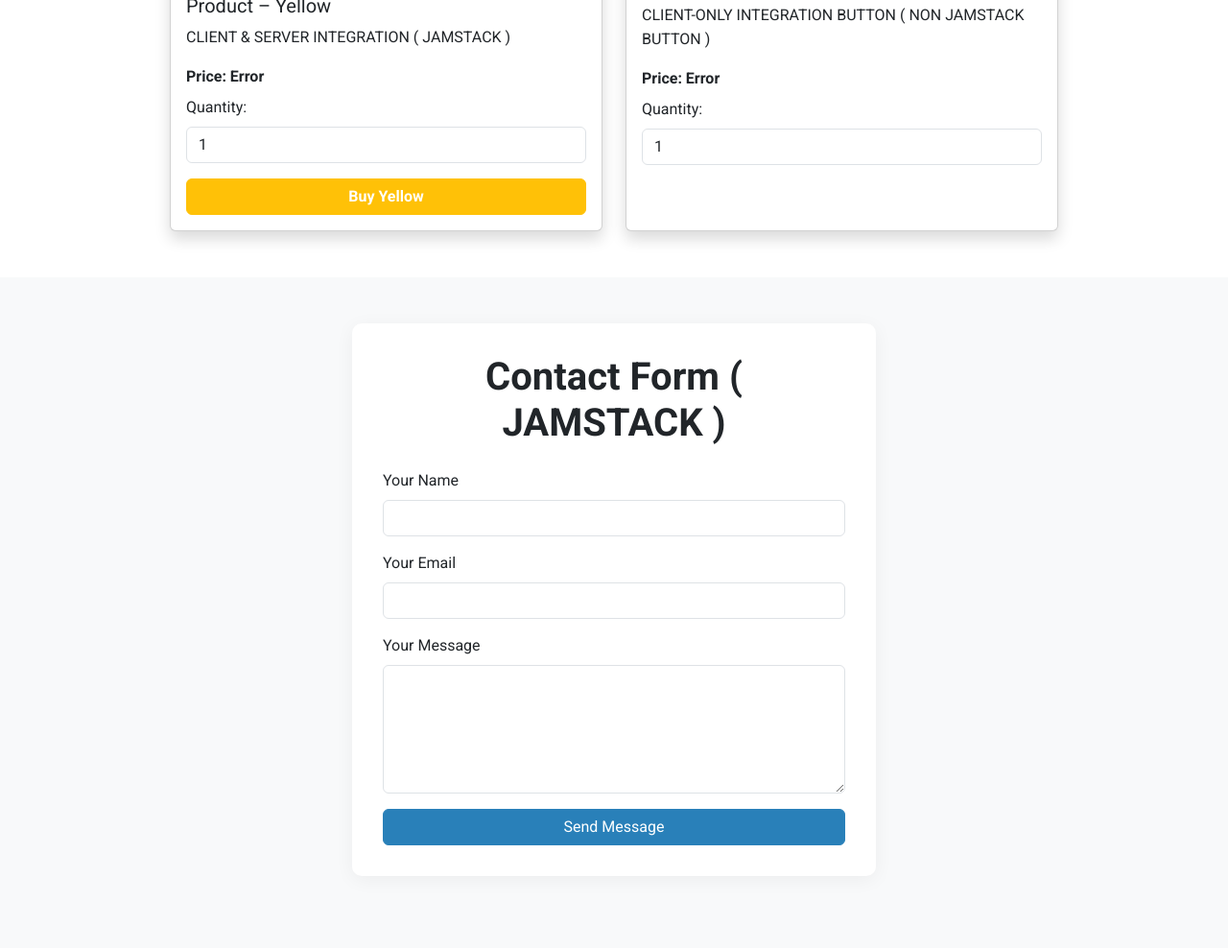
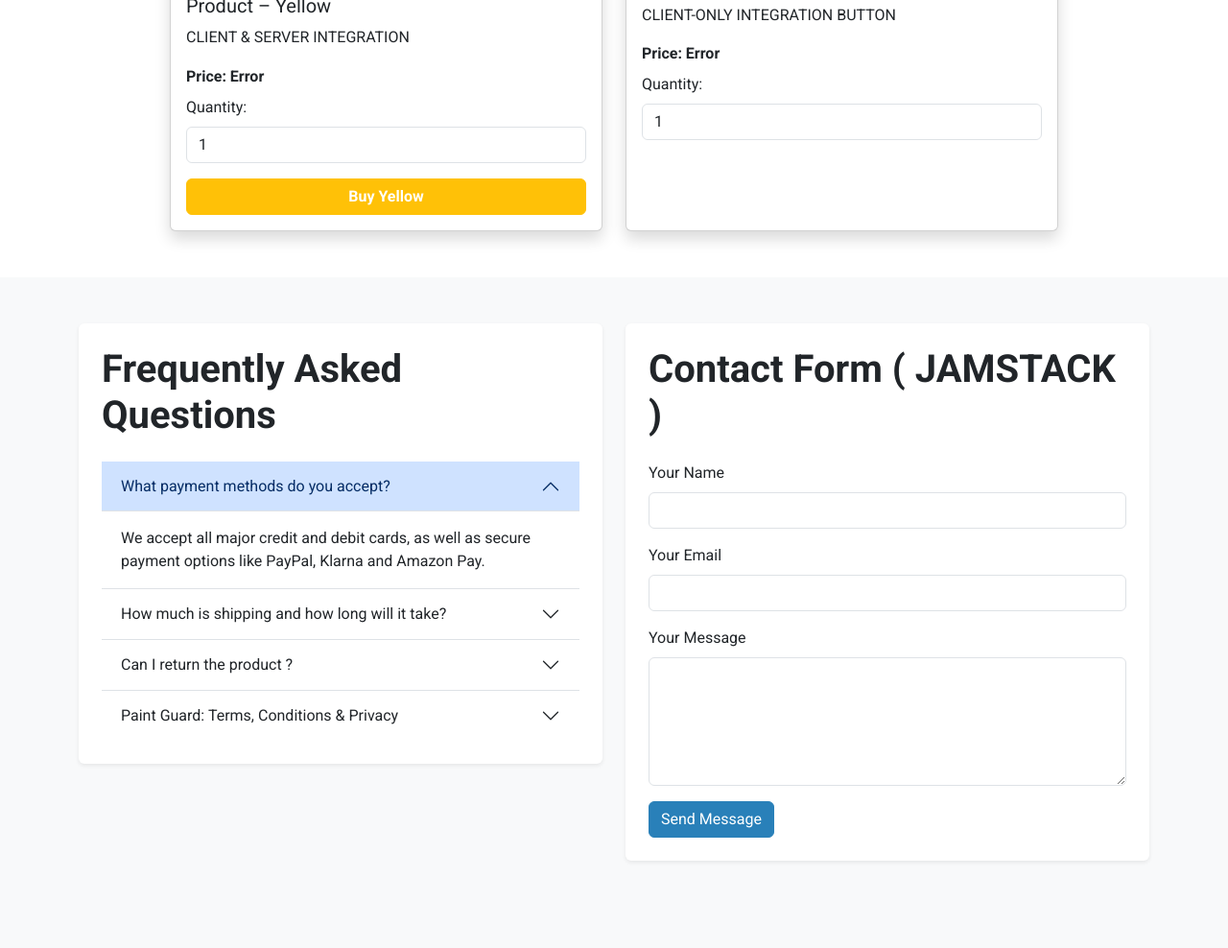
Before and after one commit to glasgowwebguy/glasgowwebguy.github.io, a plain HTML site: page index.html in a window 1280 px wide. Shown: the part 872-1860 px from the top of the page at 96% size. Drawn offline with nearby package versions, Linux system fonts and the light colour scheme; no server answers.

Commit message:
Add files via upload

```diff
--- a/index.html
+++ b/index.html
@@ -65,7 +65,7 @@
             </a>
             <div class="card-body text-start">
               <h3 class="card-title h5">Product – Yellow</h3>
-              <p class="card-text">CLIENT & SERVER INTEGRATION ( JAMSTACK )</p>
+              <p class="card-text">CLIENT & SERVER INTEGRATION</p>
               <p class="fw-bold mb-2 price" data-lookup-key="yellowPaintGuard" aria-live="polite">Price: Loading...</p>
               <div class="mb-3">
                 <label for="quantity-yellow" class="form-label">Quantity:</label>
@@ -85,7 +85,7 @@
             </a>
             <div class="card-body text-start">
               <h3 class="card-title h5">Product – Blue</h3>
-              <p class="card-text">CLIENT-ONLY INTEGRATION BUTTON ( NON JAMSTACK BUTTON )</p>
+              <p class="card-text">CLIENT-ONLY INTEGRATION BUTTON</p>
               <p class="fw-bold mb-2 price" data-lookup-key="bluePaintGuard" aria-live="polite">Price: Loading...</p>
               <div class="mb-3">
                 <label for="quantity-blue" class="form-label">Quantity:</label>
@@ -104,47 +104,102 @@
     </div>
   </section>
 
-  <!-- Contact Section -->
-  <section class="contact-section">
+  <section id="contact" class="contact-section py-5">
     <div class="container">
-      <div class="row justify-content-center">
-        <div class="col-md-8 col-lg-6 mb-4">
-          <div class="contact-card">
-            <h2 class="display-6 fw-bold mb-4 text-center">Contact Form ( JAMSTACK )</h2>
+      <div class="row align-items-start">
+        <!-- Left Column: FAQs -->
+        <div class="col-md-6 mb-4 faq-box">
+          <div class="p-4 bg-white shadow-sm rounded h-100">
+            <h2 class="display-6 fw-bold mb-4">Frequently Asked Questions</h2>
+            <!-- Accordion / FAQ -->
+            <div class="accordion accordion-flush" id="faqAccordion">
+              <!-- FAQ Item 1 -->
+              <div class="accordion-item">
+                <h2 class="accordion-header" id="faq1-heading">
+                  <button class="accordion-button" type="button" data-bs-toggle="collapse" data-bs-target="#faq1" aria-expanded="true" aria-controls="faq1">
+                    What payment methods do you accept?
+                  </button>
+                </h2>
+                <div id="faq1" class="accordion-collapse collapse show" aria-labelledby="faq1-heading" data-bs-parent="#faqAccordion">
+                  <div class="accordion-body">
+                    We accept all major credit and debit cards, as well as secure payment options like PayPal, Klarna and Amazon Pay.
+                  </div>
+                </div>
+              </div>
+              <!-- FAQ Item 2 -->
+              <div class="accordion-item">
+                <h2 class="accordion-header" id="faq2-heading">
+                  <button class="accordion-button collapsed" type="button" data-bs-toggle="collapse" data-bs-target="#faq2" aria-expanded="false" aria-controls="faq2">
+                    How much is shipping and how long will it take?
+                  </button>
+                </h2>
+                <div id="faq2" class="accordion-collapse collapse" aria-labelledby="faq2-heading" data-bs-parent="#faqAccordion">
+                  <div class="accordion-body">
+                    Delivery is calculated at checkout based on your location. Orders are typically dispatched within 1–2 business days.
+                  </div>
+                </div>
+              </div>
+              <!-- FAQ Item 3 -->
+              <div class="accordion-item">
+                <h2 class="accordion-header" id="faq3-heading">
+                  <button class="accordion-button collapsed" type="button" data-bs-toggle="collapse" data-bs-target="#faq3" aria-expanded="false" aria-controls="faq3">
+                    Can I return the product ?
+                  </button>
+                </h2>
+                <div id="faq3" class="accordion-collapse collapse" aria-labelledby="faq3-heading" data-bs-parent="#faqAccordion">
+                  <div class="accordion-body">
+                    Yes, we offer a 14-day return policy for unused items in their original condition. Please see our <a href="#">Returns & Refunds</a> page for full details.
+                  </div>
+                </div>
+              </div>
+              <!-- FAQ Item 4 -->
+              <div class="accordion-item">
+                <h2 class="accordion-header" id="faq4-heading">
+                  <button class="accordion-button collapsed" type="button" data-bs-toggle="collapse" data-bs-target="#faq4" aria-expanded="false" aria-controls="faq4">
+                    Paint Guard: Terms, Conditions & Privacy
+                  </button>
+                </h2>
+                <div id="faq4" class="accordion-collapse collapse" aria-labelledby="faq4-heading" data-bs-parent="#faqAccordion">
+                  <div class="accordion-body">
+                    Please see our <a href="paint-guard-policy.html">Terms and Conditions</a> page for full details.
+                  </div>
+                </div>
+              </div>
+            </div>
+          </div>
+        </div>
+        <!-- Right Column: Contact Form -->
+        <div class="col-md-6 mb-4 contact-box">
+          <div class="p-4 bg-white shadow-sm rounded h-100">
+            <h2 class="display-6 fw-bold mb-4">Contact Form ( JAMSTACK )</h2>
             <form name="contact" class="needs-validation" novalidate id="contact-form">
               <input type="hidden" name="form-name" value="contact">
               <p class="d-none">
                 <input name="bot-field" id="bot-field">
               </p>
-
               <div class="mb-3">
                 <label for="name" class="form-label">Your Name</label>
                 <input type="text" class="form-control" id="name" name="name" required>
                 <div class="invalid-feedback">Please enter your name.</div>
               </div>
-
               <div class="mb-3">
                 <label for="email" class="form-label">Your Email</label>
                 <input type="email" class="form-control" id="email" name="email" required>
                 <div class="invalid-feedback">Please enter a valid email address.</div>
               </div>
-
               <div class="mb-3">
                 <label for="message" class="form-label">Your Message</label>
                 <textarea class="form-control" id="message" name="message" rows="5" required></textarea>
                 <div class="invalid-feedback">Please enter a message.</div>
               </div>
-
-              <div class="d-grid">
-                <button type="submit" class="btn btn-primary">Send Message</button>
-              </div>
+              <div id="form-message" class="mb-3 d-none"></div>
+              <button type="submit" class="btn btn-primary">Send Message</button>
             </form>
           </div>
         </div>
       </div>
     </div>
   </section>
-
   <!-- About Section -->
   <section id="about" class="py-5 bg-light">
     <div class="container">
```
